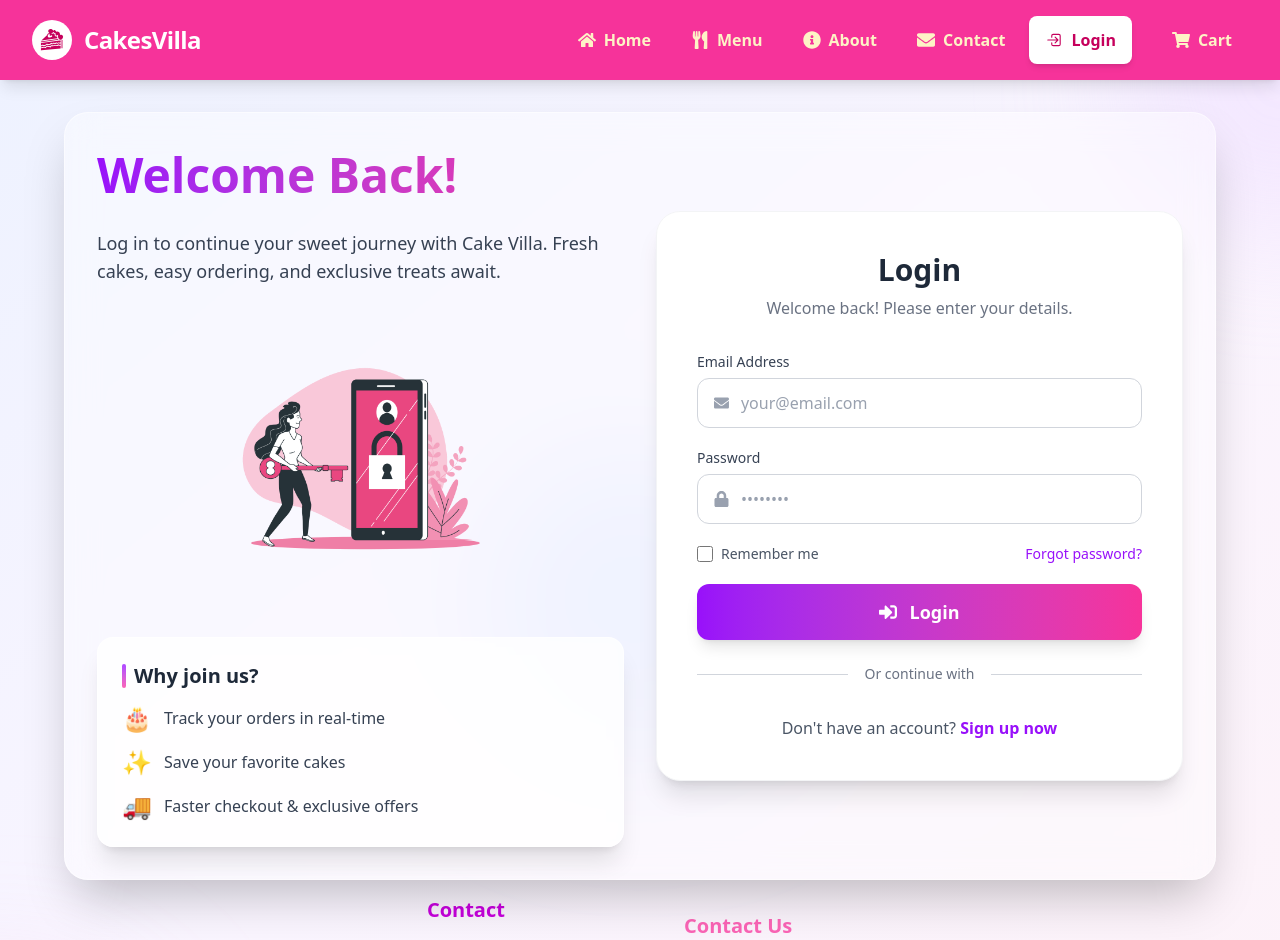
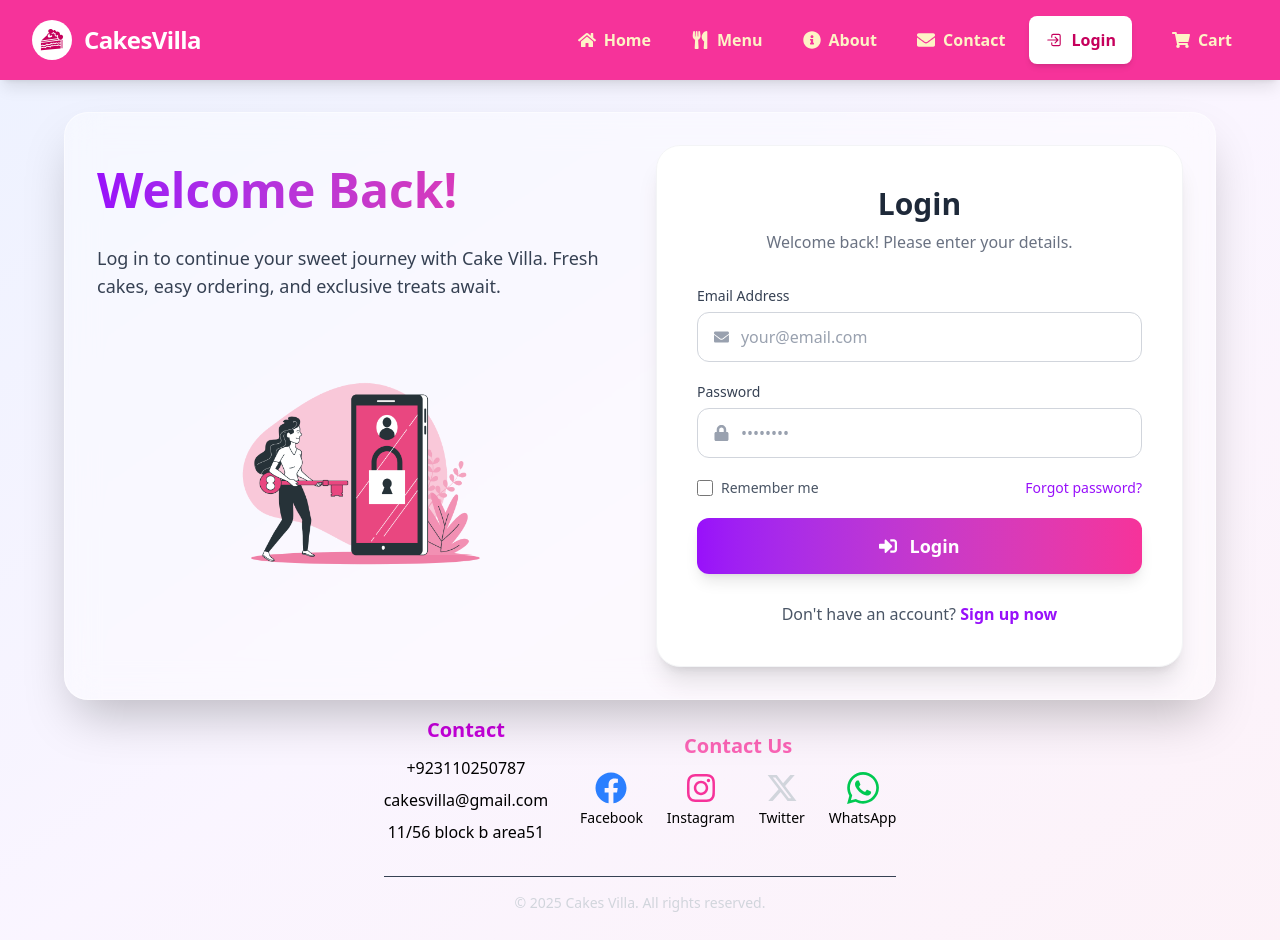
Before and after one commit to Hammad-000/cake, a React (Vite) app: page /login in a window 1280 px wide. Shown: the top 940 px of the page. Built offline with nearby package versions, Linux system fonts and the light colour scheme.

Commit message:
backend signup

```diff
--- a/package.json
+++ b/package.json
@@ -11,6 +11,7 @@
   },
   "dependencies": {
     "@tailwindcss/vite": "^4.1.18",
+    "axios": "^1.13.6",
     "lucide-react": "^0.563.0",
     "motion": "^12.29.2",
     "react": "^19.2.0",
--- a/src/pages/Login.jsx
+++ b/src/pages/Login.jsx
@@ -1,6 +1,7 @@
 import React, { useState } from "react";
-import { FaEnvelope, FaLock, FaSignInAlt, FaGoogle, FaFacebook } from "react-icons/fa";
-import { Link } from "react-router-dom"; // If using React Router
+import { FaEnvelope, FaLock, FaSignInAlt } from "react-icons/fa";
+import { Link, useNavigate } from "react-router-dom";
+import axios from "axios";
 import FooterContent from "../components/FooterContent";
 
 function Login() {
@@ -11,6 +12,7 @@ function Login() {
   const [errors, setErrors] = useState({});
   const [loading, setLoading] = useState(false);
   const [rememberMe, setRememberMe] = useState(false);
+  const navigate = useNavigate();
 
   const handleChange = (e) => {
     setFormData({
@@ -38,8 +40,9 @@ function Login() {
     return newErrors;
   };
 
-  const handleSubmit = (e) => {
+  const handleSubmit = async (e) => {
     e.preventDefault();
+
     const validationErrors = validateForm();
     if (Object.keys(validationErrors).length > 0) {
       setErrors(validationErrors);
@@ -47,28 +50,41 @@ function Login() {
     }
 
     setLoading(true);
-    // Simulate API call
-    setTimeout(() => {
-      console.log("Login Data:", { ...formData, rememberMe });
+
+    try {
+      const response = await axios.post("http://your-backend-url/api/login", formData);
+      // Assume the response contains a token
+      const { token } = response.data;
+
+      // Store the token (e.g., in localStorage)
+      if (rememberMe) {
+        localStorage.setItem("authToken", token);
+      } else {
+        sessionStorage.setItem("authToken", token);
+      }
+
+      // Navigate to the dashboard or home page after login
+      navigate("/dashboard");
+
       alert("Login Successful!");
+    } catch (error) {
       setLoading(false);
-    }, 1500);
+      // Handle errors such as wrong credentials
+      if (error.response && error.response.data) {
+        setErrors({
+          email: error.response.data.message || "Invalid credentials",
+        });
+      } else {
+        alert("An error occurred. Please try again later.");
+      }
+    }
   };
 
   return (
     <div className="min-h-screen bg-gradient-to-br from-indigo-50 via-purple-50 to-pink-50 flex flex-col items-center justify-center px-4 py-8 relative overflow-hidden">
-
-      {/* Decorative background elements */}
-      <div className="absolute inset-0 overflow-hidden">
-        <div className="absolute -top-40 -right-40 w-80 h-80 bg-purple-200 rounded-full mix-blend-multiply filter blur-3xl opacity-30 animate-blob"></div>
-        <div className="absolute -bottom-40 -left-40 w-80 h-80 bg-pink-200 rounded-full mix-blend-multiply filter blur-3xl opacity-30 animate-blob animation-delay-2000"></div>
-        <div className="absolute top-1/2 left-1/2 transform -translate-x-1/2 -translate-y-1/2 w-80 h-80 bg-blue-200 rounded-full mix-blend-multiply filter blur-3xl opacity-30 animate-blob animation-delay-4000"></div>
-      </div>
-
-      {/* Main content */}
+      {/* Background & main content */}
       <div className="relative w-full max-w-6xl z-10">
         <div className="grid md:grid-cols-2 gap-8 items-center bg-white/40 backdrop-blur-lg rounded-3xl shadow-2xl p-6 md:p-8 border border-white/50">
-
           {/* Left side - Illustration & Benefits */}
           <div className="hidden md:block space-y-6">
             <h1 className="text-5xl font-extrabold bg-gradient-to-r from-purple-600 to-pink-500 bg-clip-text text-transparent leading-tight">
@@ -77,59 +93,21 @@ function Login() {
             <p className="text-gray-700 text-lg">
               Log in to continue your sweet journey with Cake Villa. Fresh cakes, easy ordering, and exclusive treats await.
             </p>
-
-            {/* Decorative image / illustration */}
             <div className="flex justify-center my-8">
-              <img
-                 src="./images/Login-bro.png"
-                alt="Shopping illustration"
-                className="w-72 h-72 object-contain"
-              />
-            </div>
-
-            <div className="bg-white/70 backdrop-blur-sm rounded-2xl p-6 shadow-xl border border-white/60">
-              <h3 className="text-xl font-semibold text-gray-800 mb-3 flex items-center gap-2">
-                <span className="w-1 h-6 bg-gradient-to-b from-purple-500 to-pink-400 rounded-full"></span>
-                Why join us?
-              </h3>
-              <ul className="space-y-3 text-gray-700">
-                <li className="flex items-center gap-3">
-                  <span className="text-2xl">🎂</span>
-                  <span>Track your orders in real-time</span>
-                </li>
-                <li className="flex items-center gap-3">
-                  <span className="text-2xl">✨</span>
-                  <span>Save your favorite cakes</span>
-                </li>
-                <li className="flex items-center gap-3">
-                  <span className="text-2xl">🚚</span>
-                  <span>Faster checkout & exclusive offers</span>
-                </li>
-              </ul>
+              <img src="./images/Login-bro.png" alt="Shopping illustration" className="w-72 h-72 object-contain" />
             </div>
           </div>
 
           {/* Login Form */}
           <div className="bg-white rounded-3xl shadow-xl p-8 md:p-10 border border-gray-100">
-            <h2 className="text-3xl font-bold text-gray-800 mb-2 text-center">
-              Login
-            </h2>
-            <p className="text-center text-gray-500 mb-8">
-              Welcome back! Please enter your details.
-            </p>
+            <h2 className="text-3xl font-bold text-gray-800 mb-2 text-center">Login</h2>
+            <p className="text-center text-gray-500 mb-8">Welcome back! Please enter your details.</p>
 
             <form onSubmit={handleSubmit} className="space-y-5">
-
               {/* Email field */}
               <div>
-                <label className="block text-sm font-medium text-gray-700 mb-1.5">
-                  Email Address
-                </label>
-                <div className={`flex items-center border rounded-xl px-4 transition-all duration-200 ${
-                  errors.email
-                    ? 'border-red-400 ring-2 ring-red-100'
-                    : 'border-gray-300 focus-within:border-purple-400 focus-within:ring-2 focus-within:ring-purple-100'
-                }`}>
+                <label className="block text-sm font-medium text-gray-700 mb-1.5">Email Address</label>
+                <div className={`flex items-center border rounded-xl px-4 transition-all duration-200 ${errors.email ? 'border-red-400 ring-2 ring-red-100' : 'border-gray-300 focus-within:border-purple-400 focus-within:ring-2 focus-within:ring-purple-100'}`}>
                   <FaEnvelope className={`text-gray-400 mr-3 ${errors.email ? 'text-red-400' : ''}`} />
                   <input
                     type="email"
@@ -141,21 +119,13 @@ function Login() {
                     disabled={loading}
                   />
                 </div>
-                {errors.email && (
-                  <p className="text-red-500 text-xs mt-1.5 ml-1">{errors.email}</p>
-                )}
+                {errors.email && <p className="text-red-500 text-xs mt-1.5 ml-1">{errors.email}</p>}
               </div>
 
               {/* Password field */}
               <div>
-                <label className="block text-sm font-medium text-gray-700 mb-1.5">
-                  Password
-                </label>
-                <div className={`flex items-center border rounded-xl px-4 transition-all duration-200 ${
-                  errors.password
-                    ? 'border-red-400 ring-2 ring-red-100'
-                    : 'border-gray-300 focus-within:border-purple-400 focus-within:ring-2 focus-within:ring-purple-100'
-                }`}>
+                <label className="block text-sm font-medium text-gray-700 mb-1.5">Password</label>
+                <div className={`flex items-center border rounded-xl px-4 transition-all duration-200 ${errors.password ? 'border-red-400 ring-2 ring-red-100' : 'border-gray-300 focus-within:border-purple-400 focus-within:ring-2 focus-within:ring-purple-100'}`}>
                   <FaLock className={`text-gray-400 mr-3 ${errors.password ? 'text-red-400' : ''}`} />
                   <input
                     type="password"
@@ -167,9 +137,7 @@ function Login() {
                     disabled={loading}
                   />
                 </div>
-                {errors.password && (
-                  <p className="text-red-500 text-xs mt-1.5 ml-1">{errors.password}</p>
-                )}
+                {errors.password && <p className="text-red-500 text-xs mt-1.5 ml-1">{errors.password}</p>}
               </div>
 
               {/* Remember me & Forgot password */}
@@ -179,15 +147,12 @@ function Login() {
                     type="checkbox"
                     checked={rememberMe}
                     onChange={(e) => setRememberMe(e.target.checked)}
-                    className="w-4 h-4 text-purple-600 rounded border-gray-300 focus:ring-purple-500 cursor-pointer "
+                    className="w-4 h-4 text-purple-600 rounded border-gray-300 focus:ring-purple-500 cursor-pointer"
                     disabled={loading}
                   />
                   <span>Remember me</span>
                 </label>
-                <Link
-                  to="/forgot-password"
-                  className="text-purple-600 hover:text-purple-700 font-medium transition-colors"
-                >
+                <Link to="/forgot-password" className="text-purple-600 hover:text-purple-700 font-medium transition-colors">
                   Forgot password?
                 </Link>
               </div>
@@ -199,40 +164,20 @@ function Login() {
                 className="w-full bg-gradient-to-r from-purple-600 to-pink-500 text-white py-3.5 rounded-xl font-semibold text-lg hover:from-purple-700 hover:to-pink-600 transform hover:-translate-y-0.5 transition-all duration-300 shadow-lg hover:shadow-xl flex items-center justify-center gap-3 disabled:opacity-70 disabled:cursor-not-allowed disabled:hover:translate-y-0"
               >
                 {loading ? (
-                  <>
-                    <svg className="animate-spin h-5 w-5 text-white" xmlns="http://www.w3.org/2000/svg" fill="none" viewBox="0 0 24 24">
-                      <circle className="opacity-25" cx="12" cy="12" r="10" stroke="currentColor" strokeWidth="4"></circle>
-                      <path className="opacity-75" fill="currentColor" d="M4 12a8 8 0 018-8V0C5.373 0 0 5.373 0 12h4zm2 5.291A7.962 7.962 0 014 12H0c0 3.042 1.135 5.824 3 7.938l3-2.647z"></path>
-                    </svg>
-                    <span>Logging in...</span>
-                  </>
+                  <svg className="animate-spin h-5 w-5 text-white" xmlns="http://www.w3.org/2000/svg" fill="none" viewBox="0 0 24 24">
+                    <circle className="opacity-25" cx="12" cy="12" r="10" stroke="currentColor" strokeWidth="4"></circle>
+                    <path className="opacity-75" fill="currentColor" d="M4 12a8 8 0 018-8V0C5.373 0 0 5.373 0 12h4zm2 5.291A7.962 7.962 0 014 12H0c0 3.042 1.135 5.824 3 7.938l3-2.647z"></path>
+                  </svg>
                 ) : (
-                  <>
-                    <FaSignInAlt />
-                    <span className="cursor-pointer" >Login</span>
-                  </>
+                  <FaSignInAlt />
                 )}
+                <span className="cursor-pointer">Login</span>
               </button>
-
-              {/* Social login */}
-              <div className="relative my-6">
-                <div className="absolute inset-0 flex items-center">
-                  <div className="w-full border-t border-gray-300"></div>
-                </div>
-                <div className="relative flex justify-center text-sm">
-                  <span className="px-4 bg-white text-gray-500">Or continue with</span>
-                </div>
-              </div>
-
-
 
               {/* Sign up link */}
               <p className="text-center text-gray-600 pt-2">
-                Don't have an account?{' '}
-                <Link
-                  to="/signup"
-                  className="text-purple-600 font-semibold hover:text-purple-700 hover:underline transition-colors"
-                >
+                Don't have an account?{" "}
+                <Link to="/signup" className="text-purple-600 font-semibold hover:text-purple-700 hover:underline transition-colors">
                   Sign up now
                 </Link>
               </p>
--- a/src/pages/Signup.jsx
+++ b/src/pages/Signup.jsx
@@ -1,5 +1,6 @@
 import React, { useState } from "react";
-import { FaUser, FaEnvelope, FaLock, FaGoogle, FaFacebook } from "react-icons/fa";
+import axios from "axios"; // Import axios for API calls
+import { FaUser, FaEnvelope, FaLock } from "react-icons/fa";
 import { Link } from "react-router-dom";
 import FooterContent from "../components/FooterContent";
 
@@ -12,7 +13,7 @@ function Signup() {
   });
   const [errors, setErrors] = useState({});
   const [loading, setLoading] = useState(false);
-  const [agreeTerms, setAgreeTerms] = useState(false);
+  const [message, setMessage] = useState("");
 
   const handleChange = (e) => {
     setFormData({
@@ -39,19 +40,16 @@ function Signup() {
     } else if (formData.password.length < 6) {
       newErrors.password = "Password must be at least 6 characters";
     }
-    if (!formData.confirmPassword) {
-      newErrors.confirmPassword = "Please confirm your password";
-    } else if (formData.confirmPassword !== formData.password) {
+    if (formData.password !== formData.confirmPassword) {
       newErrors.confirmPassword = "Passwords do not match";
-    }
-    if (!agreeTerms) {
-      newErrors.terms = "You must agree to the terms and conditions";
     }
     return newErrors;
   };
 
-  const handleSubmit = (e) => {
+  const handleSubmit = async (e) => {
     e.preventDefault();
+
+    // Validate form inputs
     const validationErrors = validateForm();
     if (Object.keys(validationErrors).length > 0) {
       setErrors(validationErrors);
@@ -59,30 +57,27 @@ function Signup() {
     }
 
     setLoading(true);
-    // Simulate API call
-    setTimeout(() => {
-      console.log("Signup Data:", formData);
-      alert("Account created successfully! Please check your email to verify.");
+
+    try {
+      const response = await axios.post(
+        "http://localhost:5000/api/auth/register", // your backend register API URL
+        formData
+      );
+      setMessage("Account created successfully! Please check your email to verify.");
+    } catch (error) {
+      setMessage(error.response ? error.response.data.message : "Error registering");
+    } finally {
       setLoading(false);
-      // Optionally redirect to login or dashboard
-    }, 1500);
+    }
   };
 
   return (
     <div className="min-h-screen bg-gradient-to-br from-indigo-50 via-purple-50 to-pink-50 flex flex-col items-center justify-center px-4 py-8 relative overflow-hidden">
+      {/* Your existing UI remains unchanged */}
 
-      {/* Decorative background elements (same as login) */}
-      <div className="absolute inset-0 overflow-hidden">
-        <div className="absolute -top-40 -right-40 w-80 h-80 bg-purple-200 rounded-full mix-blend-multiply filter blur-3xl opacity-30 animate-blob"></div>
-        <div className="absolute -bottom-40 -left-40 w-80 h-80 bg-pink-200 rounded-full mix-blend-multiply filter blur-3xl opacity-30 animate-blob animation-delay-2000"></div>
-        <div className="absolute top-1/2 left-1/2 transform -translate-x-1/2 -translate-y-1/2 w-80 h-80 bg-blue-200 rounded-full mix-blend-multiply filter blur-3xl opacity-30 animate-blob animation-delay-4000"></div>
-      </div>
-
-      {/* Main content */}
       <div className="relative w-full max-w-6xl z-10">
         <div className="grid md:grid-cols-2 gap-8 items-center bg-white/40 backdrop-blur-lg rounded-3xl shadow-2xl p-6 md:p-8 border border-white/50">
-
-          {/* Left side - Illustration & Benefits */}
+          {/* Left side */}
           <div className="hidden md:block space-y-6">
             <h1 className="text-5xl font-extrabold bg-gradient-to-r from-purple-600 to-pink-500 bg-clip-text text-transparent leading-tight">
               Join Cake Villa!
@@ -90,8 +85,6 @@ function Signup() {
             <p className="text-gray-700 text-lg">
               Create an account to unlock a world of sweet delights. Get personalized recommendations and exclusive offers.
             </p>
-
-            {/* Decorative image / illustration */}
             <div className="flex justify-center my-8">
               <img
                 src="./images/signup.png"
@@ -99,7 +92,6 @@ function Signup() {
                 className="w-72 h-90 object-contain "
               />
             </div>
-
             <div className="bg-white/70 backdrop-blur-sm rounded-2xl p-6 shadow-xl border border-white/60">
               <h3 className="text-xl font-semibold text-gray-800 mb-3 flex items-center gap-2">
                 <span className="w-1 h-6 bg-gradient-to-b from-purple-500 to-pink-400 rounded-full"></span>
@@ -132,7 +124,6 @@ function Signup() {
             </p>
 
             <form onSubmit={handleSubmit} className="space-y-5">
-
               {/* Full Name */}
               <div>
                 <label className="block text-sm font-medium text-gray-700 mb-1.5">
@@ -154,9 +145,7 @@ function Signup() {
                     disabled={loading}
                   />
                 </div>
-                {errors.name && (
-                  <p className="text-red-500 text-xs mt-1.5 ml-1">{errors.name}</p>
-                )}
+                {errors.name && <p className="text-red-500 text-xs mt-1.5 ml-1">{errors.name}</p>}
               </div>
 
               {/* Email */}
@@ -180,9 +169,7 @@ function Signup() {
                     disabled={loading}
                   />
                 </div>
-                {errors.email && (
-                  <p className="text-red-500 text-xs mt-1.5 ml-1">{errors.email}</p>
-                )}
+                {errors.email && <p className="text-red-500 text-xs mt-1.5 ml-1">{errors.email}</p>}
               </div>
 
               {/* Password */}
@@ -206,9 +193,7 @@ function Signup() {
                     disabled={loading}
                   />
                 </div>
-                {errors.password && (
-                  <p className="text-red-500 text-xs mt-1.5 ml-1">{errors.password}</p>
-                )}
+                {errors.password && <p className="text-red-500 text-xs mt-1.5 ml-1">{errors.password}</p>}
               </div>
 
               {/* Confirm Password */}
@@ -232,9 +217,7 @@ function Signup() {
                     disabled={loading}
                   />
                 </div>
-                {errors.confirmPassword && (
-                  <p className="text-red-500 text-xs mt-1.5 ml-1">{errors.confirmPassword}</p>
-                )}
+                {errors.confirmPassword && <p className="text-red-500 text-xs mt-1.5 ml-1">{errors.confirmPassword}</p>}
               </div>
 
               {/* Terms and conditions */}
@@ -242,9 +225,9 @@ function Signup() {
                 <input
                   type="checkbox"
                   id="terms"
-                  checked={agreeTerms}
+                  checked={formData.agreeTerms}
                   onChange={(e) => {
-                    setAgreeTerms(e.target.checked);
+                    setFormData({ ...formData, agreeTerms: e.target.checked });
                     if (errors.terms) {
                       setErrors({ ...errors, terms: "" });
                     }
@@ -259,9 +242,7 @@ function Signup() {
                   <a href="#" className="text-purple-600 hover:underline">Privacy Policy</a>
                 </label>
               </div>
-              {errors.terms && (
-                <p className="text-red-500 text-xs -mt-2">{errors.terms}</p>
-              )}
+              {errors.terms && <p className="text-red-500 text-xs -mt-2">{errors.terms}</p>}
 
               {/* Signup button */}
               <button
@@ -278,27 +259,13 @@ function Signup() {
                     <span>Creating account...</span>
                   </>
                 ) : (
-                  <>
-                    <span className="cursor-pointer" >Sign Up</span>
-                  </>
+                  <span className="cursor-pointer">Sign Up</span>
                 )}
               </button>
 
-              {/* Social signup */}
-              <div className="relative my-6">
-                <div className="absolute inset-0 flex items-center">
-                  <div className="w-full border-t border-gray-300"></div>
-                </div>
-                <div className="relative flex justify-center text-sm">
-                  <span className="px-4 bg-white text-gray-500">Or sign up with</span>
-                </div>
-              </div>
-
-
-
               {/* Login link */}
               <p className="text-center text-gray-600 pt-2">
-                Already have an account?{' '}
+                Already have an account?{" "}
                 <Link
                   to="/login"
                   className="text-purple-600 font-semibold hover:text-purple-700 hover:underline transition-colors"
```
Also changed, not shown: 1 other file (tests, documents, lock files or other folders).
